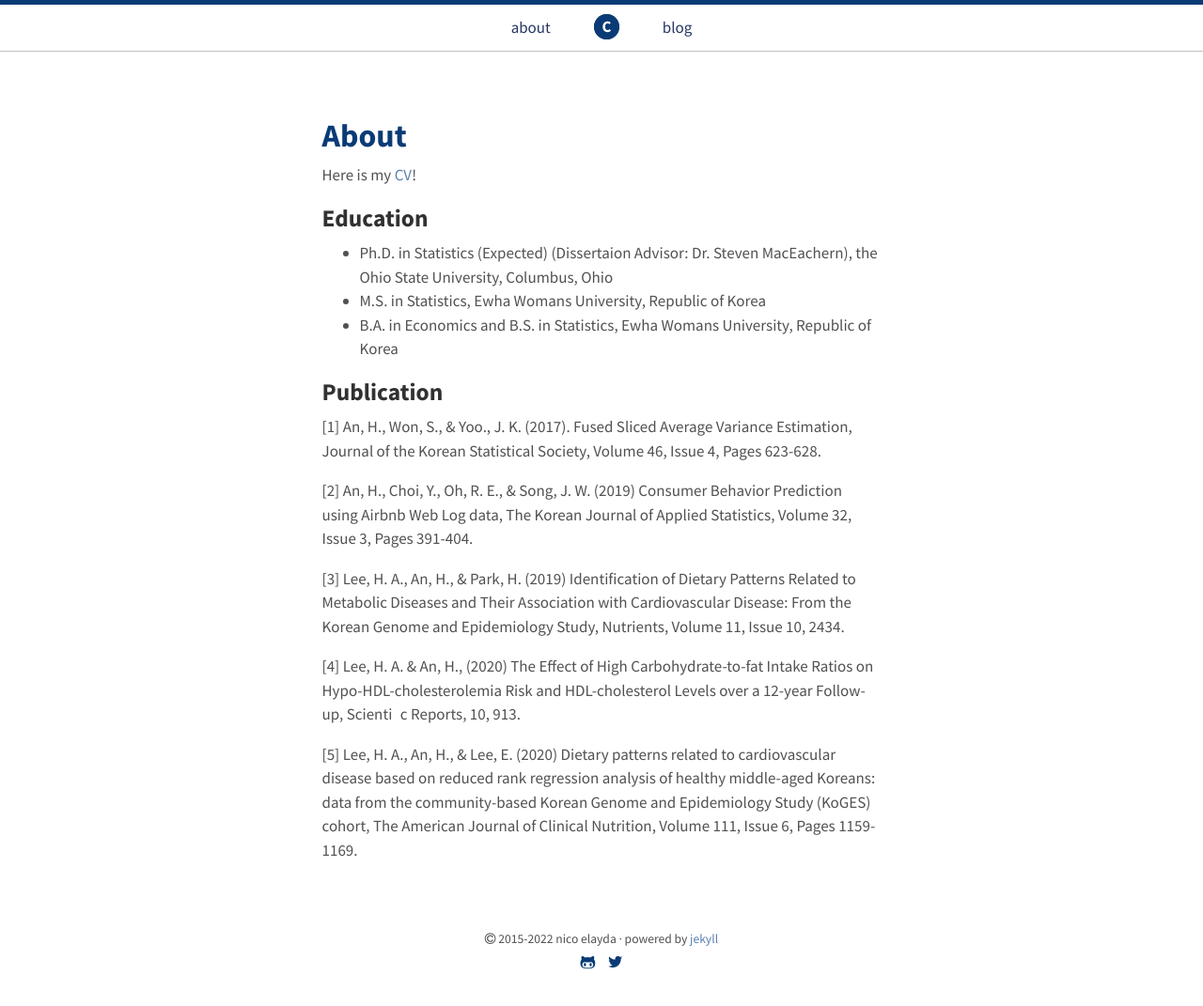
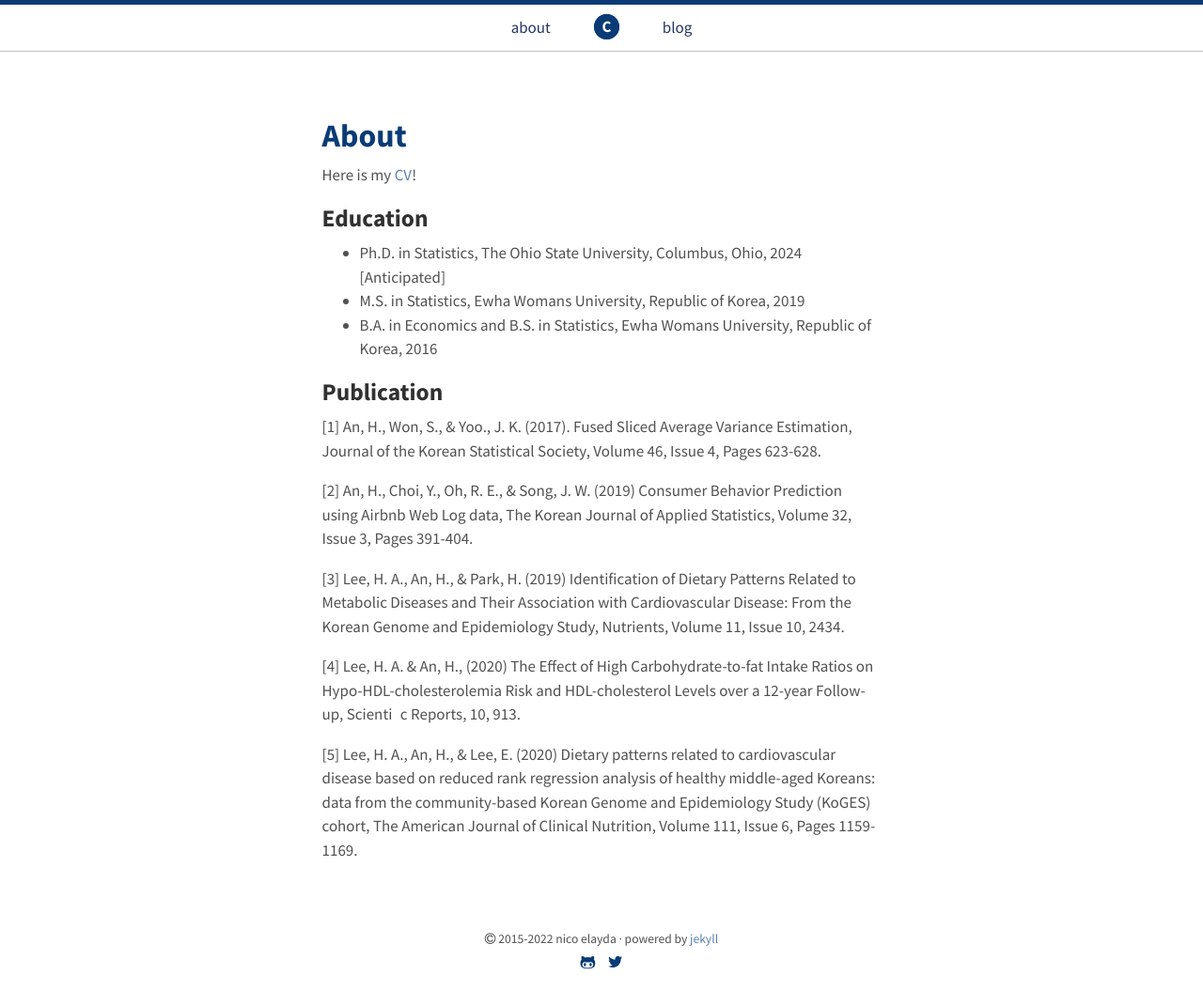
Before and after one commit to hyoin-an/hyoin-an.github.io, a Jekyll site: the page built from about.md, in a window 1280 px wide. Shown: the whole page at 94% size. Built offline with Jekyll 4.4.1, drawn with Linux system fonts in a browser that asks for light colours.

Commit message:
Update about.md

```diff
--- a/about.md
+++ b/about.md
@@ -7,9 +7,9 @@ Here is my [CV](files/HyoinAn_OSU_CV.pdf)!
 
 ## Education
 
-* Ph.D. in Statistics (Expected) (Dissertaion Advisor: Dr. Steven MacEachern), the Ohio State University, Columbus, Ohio
-* M.S. in Statistics, Ewha Womans University, Republic of Korea
-* B.A. in Economics and B.S. in Statistics, Ewha Womans University, Republic of Korea
+* Ph.D. in Statistics, The Ohio State University, Columbus, Ohio, 2024 [Anticipated]
+* M.S. in Statistics, Ewha Womans University, Republic of Korea, 2019
+* B.A. in Economics and B.S. in Statistics, Ewha Womans University, Republic of Korea, 2016
 
 ## Publication
 
```
